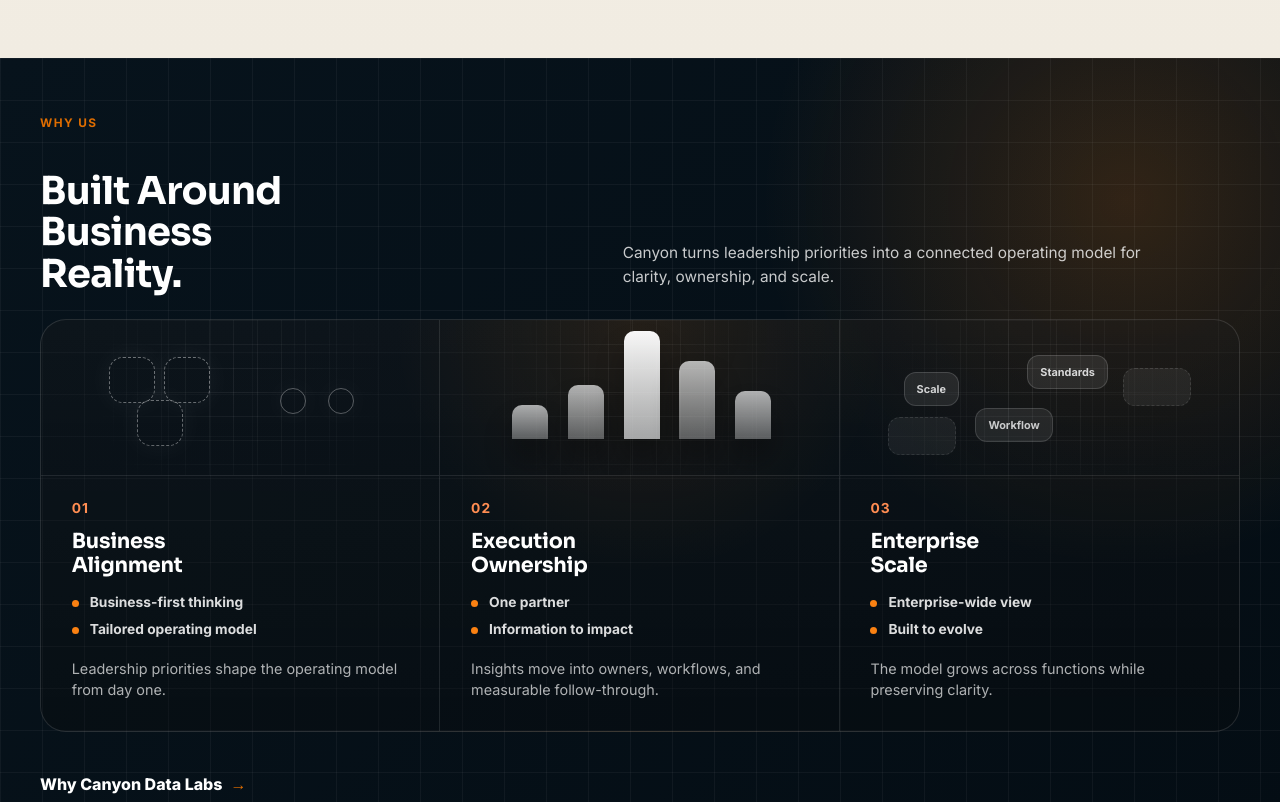
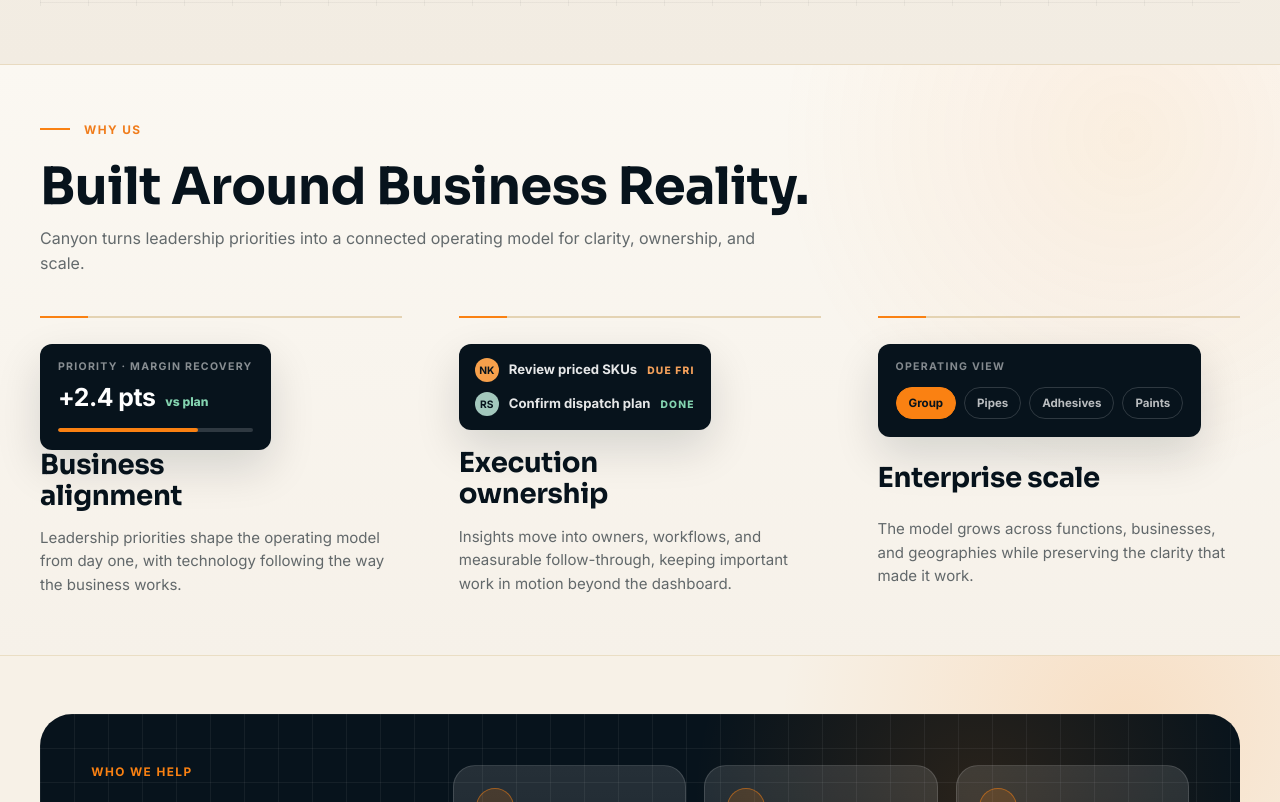
Before and after one commit to aiastralt24-cpu/canyon-web, a Next.js app: page / in a window 1280 px wide. Shown: the part 1438-2240 px from the top of the page. Built offline with nearby package versions, Linux system fonts and the light colour scheme.

Commit message:
Adapt homepage editorial sections

```diff
--- a/components/HomePage.css
+++ b/components/HomePage.css
@@ -227,11 +227,11 @@
 
 .operating-section {
   background:
-    radial-gradient(circle at 88% 10%, rgba(250, 129, 18, 0.1), transparent 28%),
-    linear-gradient(180deg, #f5efe5 0%, #f1ece2 100%);
+    radial-gradient(circle at 88% 10%, rgba(250, 129, 18, 0.08), transparent 28%),
+    linear-gradient(180deg, #f6f1e9 0%, #f2ece2 100%);
   color: var(--navy);
   overflow: hidden;
-  padding-top: clamp(58px, 7vh, 78px);
+  padding-top: clamp(64px, 8vh, 86px);
 }
 
 .operating-system {
@@ -288,13 +288,13 @@
 .operating-flow {
   align-items: center;
   display: grid;
-  gap: clamp(24px, 3vw, 44px);
-  grid-template-columns: minmax(210px, 0.34fr) minmax(460px, 0.82fr) minmax(300px, 0.44fr);
-  margin-left: 50%;
+  gap: clamp(28px, 3.8vw, 58px);
+  grid-template-columns: minmax(176px, 0.32fr) minmax(480px, 0.92fr) minmax(280px, 0.42fr);
+  margin-left: 0;
   min-height: clamp(320px, 38vh, 390px);
   position: relative;
-  transform: translateX(-50%);
-  width: min(1720px, calc(100vw - 120px));
+  transform: none;
+  width: 100%;
 }
 
 .signal-stack,
@@ -315,7 +315,7 @@
   font-weight: 700;
   justify-content: center;
   min-height: 46px;
-  min-width: min(100%, 330px);
+  min-width: min(100%, 210px);
   padding: 0 24px;
 }
 
@@ -511,305 +511,282 @@
 
 .why-section {
   background:
-    linear-gradient(rgba(255, 255, 255, 0.045) 1px, transparent 1px),
-    linear-gradient(90deg, rgba(255, 255, 255, 0.045) 1px, transparent 1px),
-    radial-gradient(circle at 88% 18%, rgba(250, 129, 18, 0.18), transparent 28%),
-    linear-gradient(135deg, #07131c 0%, #040d14 100%);
-  background-size: 42px 42px, 42px 42px, auto, auto;
-  color: white;
+    radial-gradient(circle at 88% 12%, rgba(250, 129, 18, 0.08), transparent 28%),
+    linear-gradient(180deg, #fbf8f2 0%, #f6f1e9 100%);
+  border-bottom: 1px solid rgba(222, 201, 161, 0.56);
+  border-top: 1px solid rgba(222, 201, 161, 0.56);
+  color: var(--navy);
 }
 
 .why-shell {
   display: grid;
-  gap: clamp(22px, 3vh, 32px);
+  gap: clamp(38px, 5vh, 58px);
 }
 
 .why-intro {
-  align-items: end;
-  display: grid;
-  gap: clamp(24px, 4vw, 56px);
-  grid-template-columns: minmax(320px, 0.62fr) minmax(360px, 0.72fr);
+  display: block;
+  max-width: 780px;
 }
 
 .why-intro .section-label {
-  grid-column: 1 / -1;
-  margin-bottom: -10px;
+  align-items: center;
+  color: #f07c1b;
+  display: flex;
+  gap: 14px;
+  margin-bottom: 22px;
+}
+
+.why-intro .section-label::before {
+  background: #fa8112;
+  content: "";
+  display: block;
+  height: 2px;
+  transform: translateY(-1px);
+  width: 30px;
 }
 
 .why-intro h2 {
-  font-size: clamp(2rem, 3vw, 3.25rem);
+  color: var(--navy);
+  font-size: clamp(2.25rem, 4vw, 3.65rem);
   font-weight: 650;
-  letter-spacing: -0.018em;
-  line-height: 1.07;
-  margin: 0;
-  max-width: 10.6ch;
+  letter-spacing: -0.012em;
+  line-height: 1.08;
+  margin: 0 0 12px;
+  max-width: none;
 }
 
 .why-intro .lead {
-  align-self: end;
-  color: rgba(255, 255, 255, 0.78);
-  font-size: clamp(0.96rem, 1.02vw, 1.06rem);
+  color: rgba(7, 19, 28, 0.62);
+  font-size: clamp(1rem, 1.1vw, 1.14rem);
   line-height: 1.55;
-  margin: 0 0 6px;
-  max-width: 560px;
+  margin: 0;
+  max-width: 760px;
 }
 
 .advantage-panel {
-  background:
-    radial-gradient(circle at 50% 2%, rgba(250, 129, 18, 0.1), transparent 34%),
-    linear-gradient(180deg, rgba(255, 255, 255, 0.035), rgba(255, 255, 255, 0.01)),
-    rgba(0, 0, 0, 0.28);
-  border: 1px solid rgba(255, 255, 255, 0.12);
-  border-radius: 26px;
+  background: transparent;
+  border: 0;
+  border-radius: 0;
   display: grid;
+  gap: clamp(32px, 4.4vw, 68px);
   grid-template-columns: repeat(3, minmax(0, 1fr));
-  overflow: hidden;
+  overflow: visible;
 }
 
 .advantage-card {
   background: transparent;
-  border-right: 1px solid rgba(255, 255, 255, 0.1);
+  border-right: 0;
+  border-top: 2px solid rgba(222, 201, 161, 0.76);
   display: grid;
-  grid-template-rows: minmax(150px, 0.46fr) auto;
-  min-height: clamp(360px, 43vh, 410px);
-  padding: 0;
+  grid-template-rows: auto auto;
+  min-height: 0;
+  padding: 26px 0 0;
   position: relative;
-  transition: background 240ms var(--ease);
-}
-
-.advantage-card:last-child {
-  border-right: 0;
+  transition: transform 240ms var(--ease);
 }
 
 .advantage-card:hover {
-  background: rgba(255, 255, 255, 0.045);
+  transform: translateY(-3px);
+}
+
+.advantage-card::before {
+  background: #fa8112;
+  content: "";
+  height: 2px;
+  left: 0;
+  position: absolute;
+  top: -2px;
+  width: 48px;
 }
 
 .advantage-visual {
-  border-bottom: 1px solid rgba(255, 255, 255, 0.09);
-  min-height: 156px;
+  align-items: flex-start;
+  border-bottom: 0;
+  display: flex;
+  min-height: 102px;
+  overflow: visible;
+  position: relative;
+}
+
+.advantage-visual::before {
+  display: none;
+}
+
+.advantage-copy {
+  display: grid;
+  min-height: 0;
+  padding: 0;
+}
+
+.advantage-card h3 {
+  color: var(--navy);
+  font-size: clamp(1.48rem, 2.15vw, 2.08rem);
+  font-weight: 650;
+  letter-spacing: -0.012em;
+  line-height: 1.12;
+  margin: 0 0 14px;
+  max-width: 11.5ch;
+}
+
+.advantage-card p {
+  align-self: start;
+  color: rgba(7, 19, 28, 0.62);
+  font-size: clamp(0.94rem, 1.02vw, 1.02rem);
+  line-height: 1.58;
+  margin: 0;
+  max-width: 37ch;
+}
+
+.frag-kpi {
+  background: var(--navy);
+  border-radius: 12px;
+  box-shadow: 0 18px 45px rgba(7, 19, 28, 0.14);
+  color: white;
+  min-width: 204px;
+  padding: 16px 18px 18px;
+}
+
+.frag-kpi span {
+  color: rgba(255, 255, 255, 0.52);
+  display: block;
+  font-size: 0.66rem;
+  font-weight: 700;
+  letter-spacing: 0.12em;
+  margin-bottom: 12px;
+  text-transform: uppercase;
+}
+
+.frag-kpi strong {
+  display: inline-block;
+  font-size: 1.55rem;
+  letter-spacing: -0.02em;
+  line-height: 1;
+  margin-right: 10px;
+}
+
+.frag-kpi em {
+  color: #84d4b0;
+  font-size: 0.76rem;
+  font-style: normal;
+  font-weight: 750;
+}
+
+.frag-kpi i {
+  background: rgba(255, 255, 255, 0.16);
+  border-radius: 999px;
+  display: block;
+  height: 4px;
+  margin-top: 18px;
   overflow: hidden;
   position: relative;
 }
 
-.advantage-visual::before {
-  background-image:
-    linear-gradient(rgba(255, 255, 255, 0.075) 1px, transparent 1px),
-    linear-gradient(90deg, rgba(255, 255, 255, 0.075) 1px, transparent 1px);
-  background-size: 24px 24px;
+.frag-kpi i::after {
+  background: #fa8112;
+  border-radius: inherit;
   content: "";
-  inset: 0;
-  mask-image: radial-gradient(circle at 50% 42%, black, transparent 70%);
+  height: 100%;
+  left: 0;
   position: absolute;
+  top: 0;
+  width: 72%;
 }
 
-.advantage-visual::after {
-  background: linear-gradient(180deg, transparent 0%, rgba(4, 13, 20, 0.18) 100%);
-  content: "";
-  inset: 0;
-  pointer-events: none;
-  position: absolute;
+.frag-own {
+  background: var(--navy);
+  border-radius: 12px;
+  box-shadow: 0 18px 45px rgba(7, 19, 28, 0.14);
+  color: white;
+  display: grid;
+  gap: 10px;
+  min-width: 250px;
+  padding: 14px 16px;
 }
 
-.advantage-visual span {
-  position: absolute;
+.frag-own p {
+  align-items: center;
+  color: rgba(255, 255, 255, 0.9);
+  display: grid;
+  font-size: 0.82rem;
+  font-weight: 650;
+  gap: 10px;
+  grid-template-columns: auto 1fr auto;
+  line-height: 1;
+  margin: 0;
+  max-width: none;
 }
 
-.advantage-card:nth-child(1) .advantage-visual span {
-  border: 1.5px dashed rgba(255, 255, 255, 0.42);
-  border-radius: 14px;
-  box-shadow: 0 0 28px rgba(255, 255, 255, 0.06);
-  height: 46px;
-  width: 46px;
+.frag-own span {
+  align-items: center;
+  background: #f6a04b;
+  border-radius: 999px;
+  color: var(--navy);
+  display: inline-flex;
+  font-size: 0.64rem;
+  height: 24px;
+  justify-content: center;
+  width: 24px;
 }
 
-.advantage-card:nth-child(1) .advantage-visual span:nth-child(1) {
-  left: 17%;
-  top: 24%;
+.frag-own p:nth-child(2) span {
+  background: #a3c8bd;
 }
 
-.advantage-card:nth-child(1) .advantage-visual span:nth-child(2) {
-  left: 31%;
-  top: 24%;
+.frag-own em {
+  color: #f4a05a;
+  font-size: 0.64rem;
+  font-style: normal;
+  font-weight: 750;
+  letter-spacing: 0.12em;
+  text-transform: uppercase;
 }
 
-.advantage-card:nth-child(1) .advantage-visual span:nth-child(3) {
-  left: 24%;
-  top: 52%;
+.frag-own p:nth-child(2) em {
+  color: #84d4b0;
 }
 
-.advantage-card:nth-child(1) .advantage-visual span:nth-child(4),
-.advantage-card:nth-child(1) .advantage-visual span:nth-child(5) {
-  border-style: solid;
-  border-color: rgba(255, 255, 255, 0.34);
-  height: 26px;
-  opacity: 1;
-  top: 44%;
-  width: 26px;
+.frag-ent {
+  background: var(--navy);
+  border-radius: 12px;
+  box-shadow: 0 18px 45px rgba(7, 19, 28, 0.14);
+  min-width: 272px;
+  padding: 16px 18px 18px;
 }
 
-.advantage-card:nth-child(1) .advantage-visual span:nth-child(4) {
-  left: 60%;
+.frag-ent > span {
+  color: rgba(255, 255, 255, 0.5);
+  display: block;
+  font-size: 0.66rem;
+  font-weight: 700;
+  letter-spacing: 0.12em;
+  margin-bottom: 14px;
+  text-transform: uppercase;
 }
 
-.advantage-card:nth-child(1) .advantage-visual span:nth-child(5) {
-  left: 72%;
+.frag-ent div {
+  display: flex;
+  flex-wrap: wrap;
+  gap: 8px;
 }
 
-.advantage-card:nth-child(2) .advantage-visual span {
-  background: linear-gradient(180deg, rgba(255, 255, 255, 0.72), rgba(255, 255, 255, 0.36));
-  border-radius: 10px 10px 0 0;
-  bottom: 36px;
-  box-shadow: 0 20px 28px rgba(0, 0, 0, 0.3);
-  width: 36px;
+.frag-ent em {
+  border: 1px solid rgba(255, 255, 255, 0.16);
+  border-radius: 999px;
+  color: rgba(255, 255, 255, 0.72);
+  font-size: 0.72rem;
+  font-style: normal;
+  font-weight: 650;
+  padding: 8px 12px;
 }
 
-.advantage-card:nth-child(2) .advantage-visual span:nth-child(1) {
-  height: 34px;
-  left: 18%;
-}
-
-.advantage-card:nth-child(2) .advantage-visual span:nth-child(2) {
-  height: 54px;
-  left: 32%;
-}
-
-.advantage-card:nth-child(2) .advantage-visual span:nth-child(3) {
-  background: linear-gradient(180deg, rgba(255, 255, 255, 0.98), rgba(255, 255, 255, 0.72));
-  height: 108px;
-  left: 46%;
-}
-
-.advantage-card:nth-child(2) .advantage-visual span:nth-child(4) {
-  height: 78px;
-  left: 60%;
-}
-
-.advantage-card:nth-child(2) .advantage-visual span:nth-child(5) {
-  height: 48px;
-  left: 74%;
-}
-
-.advantage-card:nth-child(3) .advantage-visual span {
-  background: rgba(255, 255, 255, 0.09);
-  border: 1px solid rgba(255, 255, 255, 0.16);
-  border-radius: 12px;
-  color: rgba(255, 255, 255, 0.88);
-  font-size: 0.68rem;
-  font-weight: 700;
-  padding: 9px 12px;
-}
-
-.advantage-card:nth-child(3) .advantage-visual span:nth-child(1) {
-  left: 16%;
-  top: 34%;
-}
-
-.advantage-card:nth-child(3) .advantage-visual span:nth-child(1)::after {
-  content: "Scale";
-}
-
-.advantage-card:nth-child(3) .advantage-visual span:nth-child(2) {
-  left: 47%;
-  top: 23%;
-}
-
-.advantage-card:nth-child(3) .advantage-visual span:nth-child(2)::after {
-  content: "Standards";
-}
-
-.advantage-card:nth-child(3) .advantage-visual span:nth-child(3) {
-  left: 34%;
-  top: 57%;
-}
-
-.advantage-card:nth-child(3) .advantage-visual span:nth-child(3)::after {
-  content: "Workflow";
-}
-
-.advantage-card:nth-child(3) .advantage-visual span:nth-child(4),
-.advantage-card:nth-child(3) .advantage-visual span:nth-child(5) {
-  border-style: dashed;
-  height: 38px;
-  opacity: 0.78;
-  padding: 0;
-  width: 68px;
-}
-
-.advantage-card:nth-child(3) .advantage-visual span:nth-child(4) {
-  right: 12%;
-  top: 31%;
-}
-
-.advantage-card:nth-child(3) .advantage-visual span:nth-child(5) {
-  left: 12%;
-  top: 63%;
-}
-
-.advantage-copy {
-  display: grid;
-  grid-template-rows: auto auto auto 1fr;
-  min-height: 230px;
-  padding: clamp(22px, 2.4vw, 32px);
-}
-
-.advantage-index {
-  color: #ff8d52;
-  font-size: 0.86rem;
-  font-weight: 700;
-  letter-spacing: 0.08em;
-  margin-bottom: 14px;
-}
-
-.advantage-card h3 {
-  color: white;
-  font-size: clamp(1.28rem, 1.62vw, 1.68rem);
-  font-weight: 650;
-  letter-spacing: -0.012em;
-  line-height: 1.12;
-  margin: 0 0 16px;
-  max-width: 10.5ch;
-}
-
-.advantage-card p {
-  align-self: end;
-  color: rgba(255, 255, 255, 0.68);
-  font-size: 0.9rem;
-  line-height: 1.48;
-  margin: 18px 0 0;
-  max-width: 360px;
-}
-
-.advantage-card ul {
-  display: grid;
-  gap: 8px;
-  list-style: none;
-  margin: 0;
-  padding: 0;
-}
-
-.advantage-card li {
-  color: rgba(255, 255, 255, 0.86);
-  font-size: 0.86rem;
-  font-weight: 650;
-  line-height: 1.42;
-  padding-left: 18px;
-  position: relative;
-}
-
-.advantage-card li::before {
+.frag-ent em:first-child {
   background: #fa8112;
-  border-radius: 999px;
-  content: "";
-  height: 7px;
-  left: 0;
-  position: absolute;
-  top: 0.5em;
-  width: 7px;
+  border-color: #fa8112;
+  color: var(--navy);
 }
 
 .why-link {
-  color: white;
+  color: var(--navy);
   justify-self: start;
 }
 
@@ -1049,14 +1026,16 @@
 
   .advantage-panel {
     grid-template-columns: 1fr;
+    gap: 34px;
   }
 
   .advantage-card {
-    border-bottom: 1px solid rgba(255, 255, 255, 0.1);
-    border-right: 0;
-    grid-template-columns: minmax(220px, 0.4fr) minmax(0, 0.6fr);
+    border-bottom: 0;
+    display: grid;
+    gap: 22px;
+    grid-template-columns: minmax(220px, 0.36fr) minmax(0, 1fr);
     grid-template-rows: auto;
-    min-height: 320px;
+    min-height: 0;
   }
 
   .advantage-card:last-child {
@@ -1065,8 +1044,8 @@
 
   .advantage-visual {
     border-bottom: 0;
-    border-right: 1px solid rgba(255, 255, 255, 0.09);
-    min-height: 100%;
+    border-right: 0;
+    min-height: 104px;
   }
 }
 
@@ -1134,14 +1113,15 @@
   }
 
   .advantage-card {
+    gap: 8px;
     grid-template-columns: 1fr;
     min-height: auto;
   }
 
   .advantage-visual {
-    border-bottom: 1px solid rgba(255, 255, 255, 0.09);
+    border-bottom: 0;
     border-right: 0;
-    min-height: 180px;
+    min-height: 104px;
   }
 
   .advantage-copy {
--- a/components/HomePage.tsx
+++ b/components/HomePage.tsx
@@ -131,28 +131,47 @@
             {advantagePillars.map((pillar, index) => (
               <article className="advantage-card reveal" key={pillar.title}>
                 <div className="advantage-visual" aria-hidden="true">
-                  <span />
-                  <span />
-                  <span />
-                  <span />
-                  <span />
+                  {index === 0 ? (
+                    <div className="frag-kpi">
+                      <span>Priority · Margin recovery</span>
+                      <strong>+2.4 pts</strong>
+                      <em>vs plan</em>
+                      <i />
+                    </div>
+                  ) : null}
+                  {index === 1 ? (
+                    <div className="frag-own">
+                      <p>
+                        <span>NK</span>
+                        Review priced SKUs
+                        <em>Due Fri</em>
+                      </p>
+                      <p>
+                        <span>RS</span>
+                        Confirm dispatch plan
+                        <em>Done</em>
+                      </p>
+                    </div>
+                  ) : null}
+                  {index === 2 ? (
+                    <div className="frag-ent">
+                      <span>Operating view</span>
+                      <div>
+                        <em>Group</em>
+                        <em>Pipes</em>
+                        <em>Adhesives</em>
+                        <em>Paints</em>
+                      </div>
+                    </div>
+                  ) : null}
                 </div>
                 <div className="advantage-copy">
-                  <span className="advantage-index">{String(index + 1).padStart(2, "0")}</span>
                   <h3>{pillar.title}</h3>
-                  <ul>
-                    {pillar.points.map((point) => (
-                      <li key={point}>{point}</li>
-                    ))}
-                  </ul>
                   <p>{pillar.outcome}</p>
                 </div>
               </article>
             ))}
           </div>
-          <Link className="text-link why-link reveal" href="/about-us#why-canyon">
-            Why Canyon Data Labs <span>→</span>
-          </Link>
         </div>
       </section>
 
--- a/lib/content.ts
+++ b/lib/content.ts
@@ -132,18 +132,21 @@
 
 export const advantagePillars = [
   {
-    title: "Business Alignment",
-    outcome: "Leadership priorities shape the operating model from day one.",
+    title: "Business alignment",
+    outcome:
+      "Leadership priorities shape the operating model from day one, with technology following the way the business works.",
     points: ["Business-first thinking", "Tailored operating model"]
   },
   {
-    title: "Execution Ownership",
-    outcome: "Insights move into owners, workflows, and measurable follow-through.",
+    title: "Execution ownership",
+    outcome:
+      "Insights move into owners, workflows, and measurable follow-through, keeping important work in motion beyond the dashboard.",
     points: ["One partner", "Information to impact"]
   },
   {
-    title: "Enterprise Scale",
-    outcome: "The model grows across functions while preserving clarity.",
+    title: "Enterprise scale",
+    outcome:
+      "The model grows across functions, businesses, and geographies while preserving the clarity that made it work.",
     points: ["Enterprise-wide view", "Built to evolve"]
   }
 ];
```
